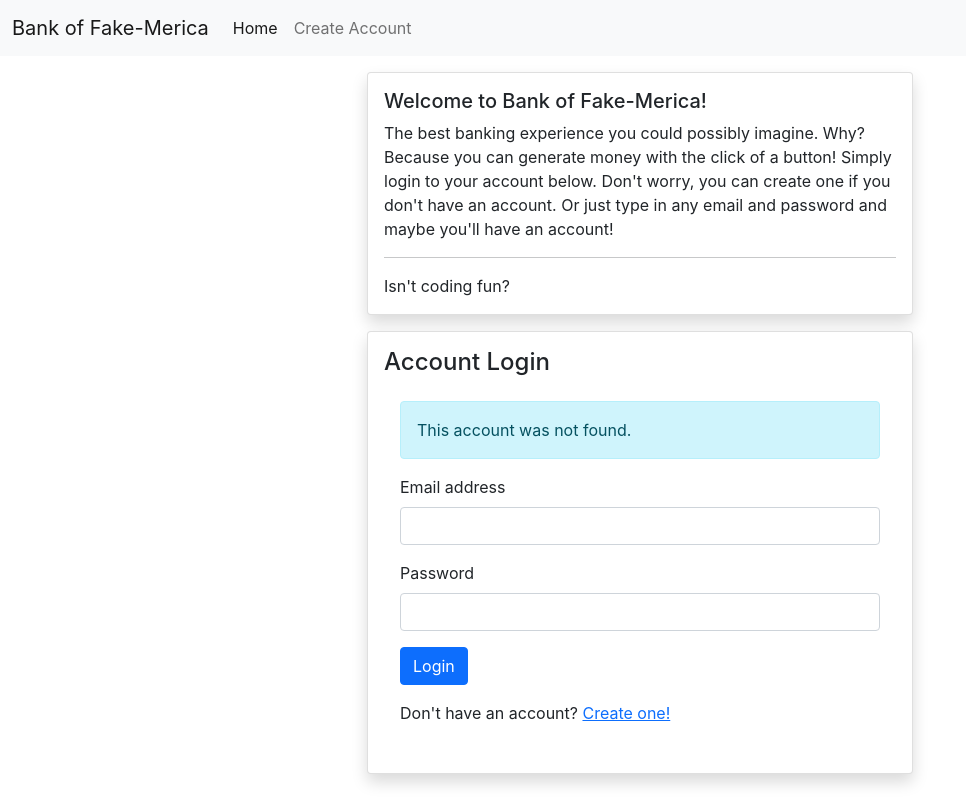
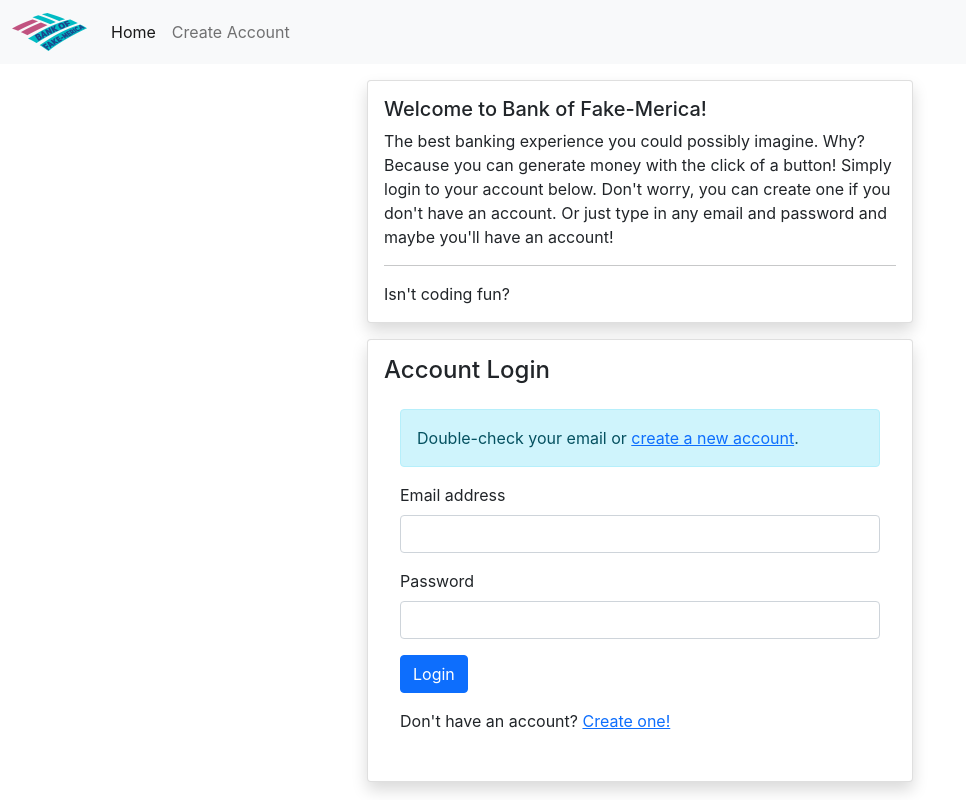
Before and after one commit to danielovieda/mit-capstone-project, a React (Create React App) app: page / in a window 1280 px wide. Both pictures are taken after typing "name@example.com", "Sample123" into the empty fields and a click on the button "Login". Shown: the whole page, without its empty margins (0-966 px from the left). Built offline with nearby package versions, Linux system fonts and the light colour scheme.

Commit message:
added logo to various pages and navbar

```diff
--- a/public/index.html
+++ b/public/index.html
@@ -2,14 +2,14 @@
 <html lang="en">
   <head>
     <meta charset="utf-8" />
-    <link rel="icon" href="%PUBLIC_URL%/favicon.ico" />
+    <link rel="icon" href="%PUBLIC_URL%/logo.png" />
     <meta name="viewport" content="width=device-width, initial-scale=1" />
     <meta name="theme-color" content="#000000" />
     <meta
       name="description"
       content="MIT Course Project - Fake Bank App"
     />
-    <link rel="apple-touch-icon" href="%PUBLIC_URL%/logo192.png" />
+    <link rel="apple-touch-icon" href="%PUBLIC_URL%/logo.png" />
     <!--
       manifest.json provides metadata used when your web app is installed on a
       user's mobile device or desktop. See https://developers.google.com/web/fundamentals/web-app-manifest/
--- a/src/components/Navigation.js
+++ b/src/components/Navigation.js
@@ -1,6 +1,7 @@
 import { useContext } from "react";
 import { UserContext } from "../context/userContext";
 import { Link } from "react-router-dom";
+import Logo from "../assets/logo.png"
 
 export default function Navigation() {
   const { state, dispatch, logout } = useContext(UserContext);
@@ -15,8 +16,8 @@ export default function Navigation() {
     <>
       <nav className="navbar navbar-expand-lg navbar-light bg-light">
         <div className="container-fluid">
-          <div className="navbar-brand" href="#">
-            Bank of Fake-Merica
+          <div className="navbar-brand" href="#" width="100" height="51">
+            <img src={Logo} width="75" height="38" alt="Bank of Fake-Merica" />
           </div>
           <button
             className="navbar-toggler"
--- a/src/pages/Account.js
+++ b/src/pages/Account.js
@@ -3,6 +3,7 @@ import { UserContext } from "../context/userContext";
 import { Link } from "react-router-dom";
 import { useState } from "react";
 import { ACTION } from "../App";
+import Logo from "../assets/logo.png"
 
 export default function Account() {
   const { state, dispatch } = useContext(UserContext);
@@ -19,8 +20,10 @@ export default function Account() {
   return (
     <>
       <div class="mt-3 shadow p-3 rounded">
-        <div class="p-2 pb-0">
-          <h4>Account Details</h4>
+        <div class="row p-2 pb-0">
+            <div className="col-sm-2"><img src={Logo} width={50} height={50} alt="Logo" /></div>
+            <div className="col-sm-10"><h4>Account Details</h4></div>
+
         </div>
         <hr />
         <div>Name: {state.name}</div>
--- a/src/pages/CreateAccount.js
+++ b/src/pages/CreateAccount.js
@@ -5,6 +5,7 @@ import { ACTION } from "../App";
 import { SomeAlert } from "./Withdraw";
 import * as Yup from "yup";
 import { Link } from "react-router-dom";
+import Logo from "../assets/logo.png"
 
 const PASS_REQ =
   "Your password must be: minimum eight characters, maximum sixteen characters, at least one letter, one number and one special character.";
@@ -51,6 +52,8 @@ export default function CreateAccount() {
     {!state.token &&
       <div className="card shadow mt-3 p-3">
         <div className="card-body">
+            <div><img src={Logo} alt="Bank of Fake-Merica" className="img-fluid mb-3"/></div>
+            <div><h3>Create New Account</h3></div>
           <Formik
             initialValues={{
               name: "",
--- a/src/pages/Homepage.js
+++ b/src/pages/Homepage.js
@@ -51,7 +51,7 @@ export default function Homepage() {
           )}
           {state.userNotFound && (
             <SomeAlert alertStyle="alert alert-info">
-              This account was not found.
+              Double-check your email or <Link to="/create-account">create a new account</Link>.
             </SomeAlert>
           )}
           <Formik
```
Also changed, not shown: public/logo.png (added), src/assets/logo.png (added).
